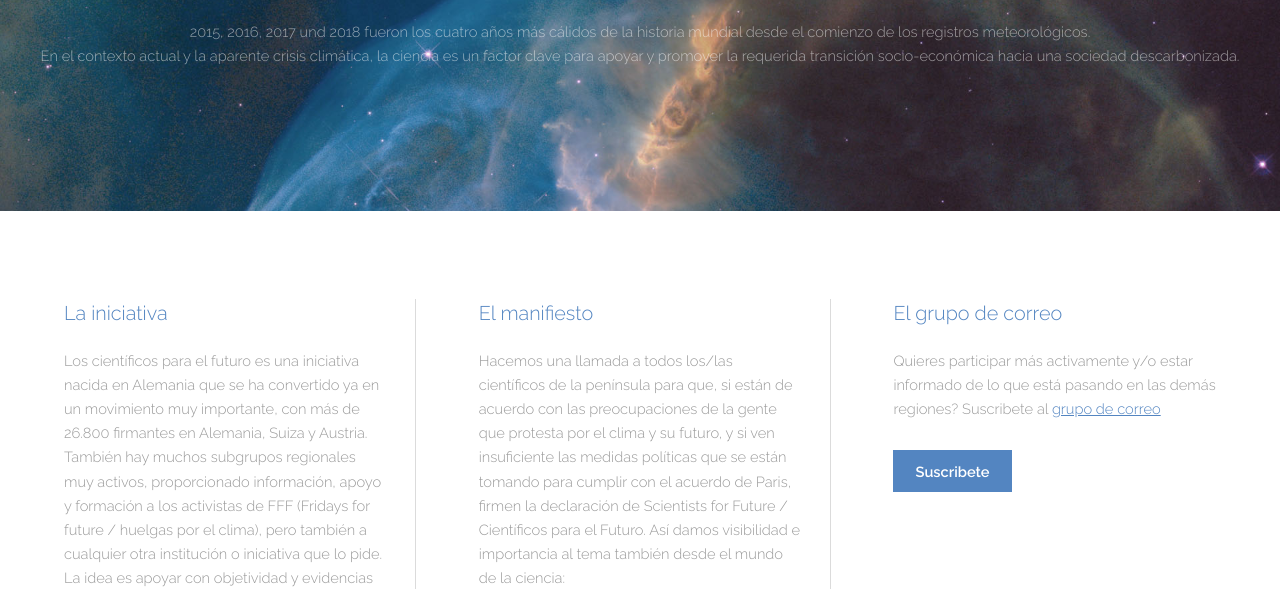
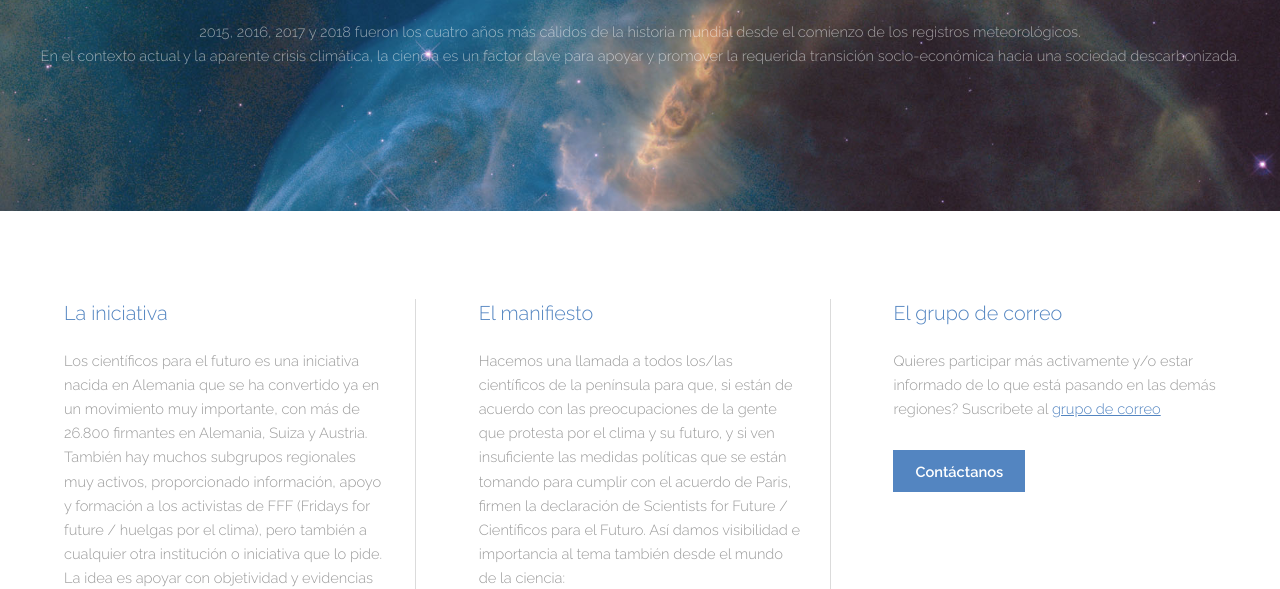
Before and after one commit to rdbox00/rdbox00.github.io, a plain HTML site: page index.html in a window 1280 px wide. Shown: the part 211-800 px from the top of the page. Drawn offline with Linux system fonts and the light colour scheme.

Commit message:
minor edits

```diff
--- a/index.html
+++ b/index.html
@@ -31,7 +31,7 @@
 				<h1>Científicos para el futuro</h1>
                         <!--<p>Una iniciativa de científicos que se preocupan por el futuro.</p>-->
                 <p>
-                2015, 2016, 2017 und 2018 fueron los cuatro años más cálidos
+                2015, 2016, 2017 y 2018 fueron los cuatro años más cálidos
                 de la historia mundial desde el comienzo de los registros meteorológicos.
                 <br/>
                 En el contexto actual y la aparente crisis climática, la ciencia es un factor clave
@@ -85,7 +85,8 @@
                             Suscribete al <a href="https://groups.io/g/s4f-spain"> grupo de correo </a>
                             </p>
 							<footer>
-								<a href="mailto:s4f-spain+subscribe@groups.io" class="button special">Suscribete</a>
+								<a href="https://groups.io/g/s4f-spain" class="button special"> Contáctanos </a>
+								<!-- <a href="mailto:s4f-spain+subscribe@groups.io" class="button special">Suscribete</a> -->
 							</footer>
 						</article>
 					</div>
```
